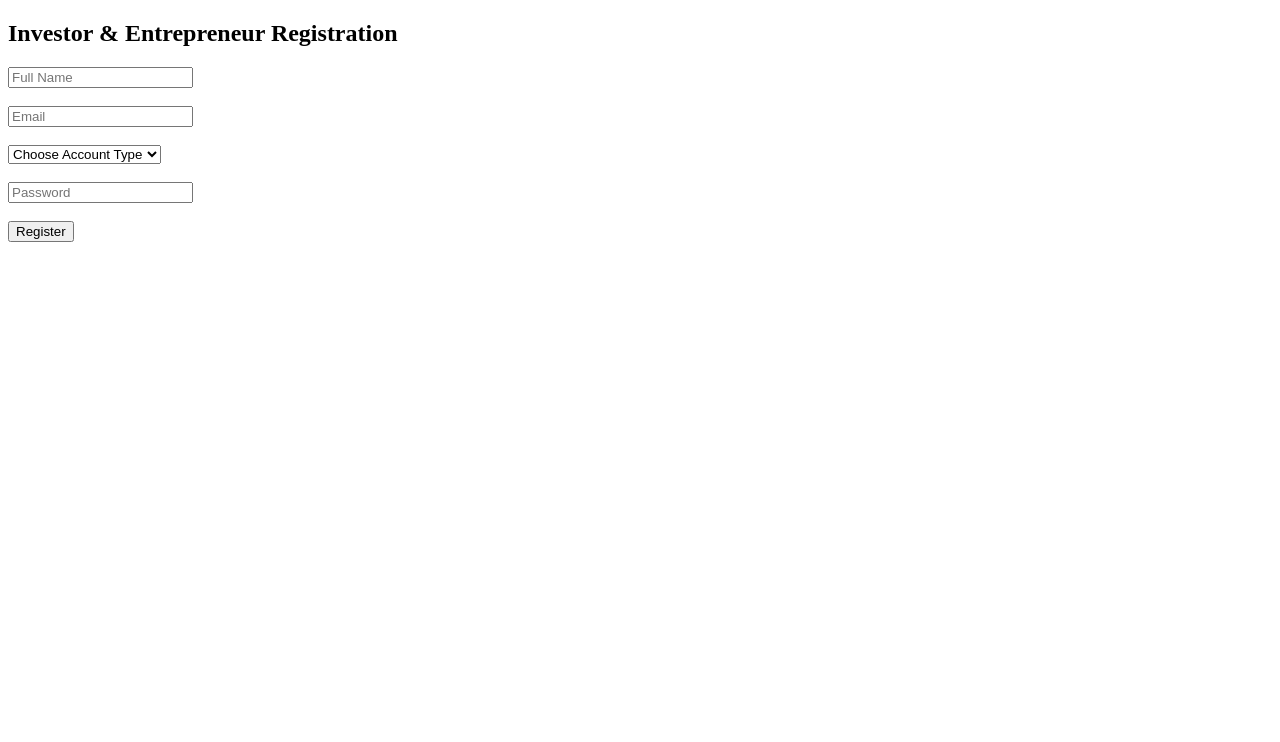
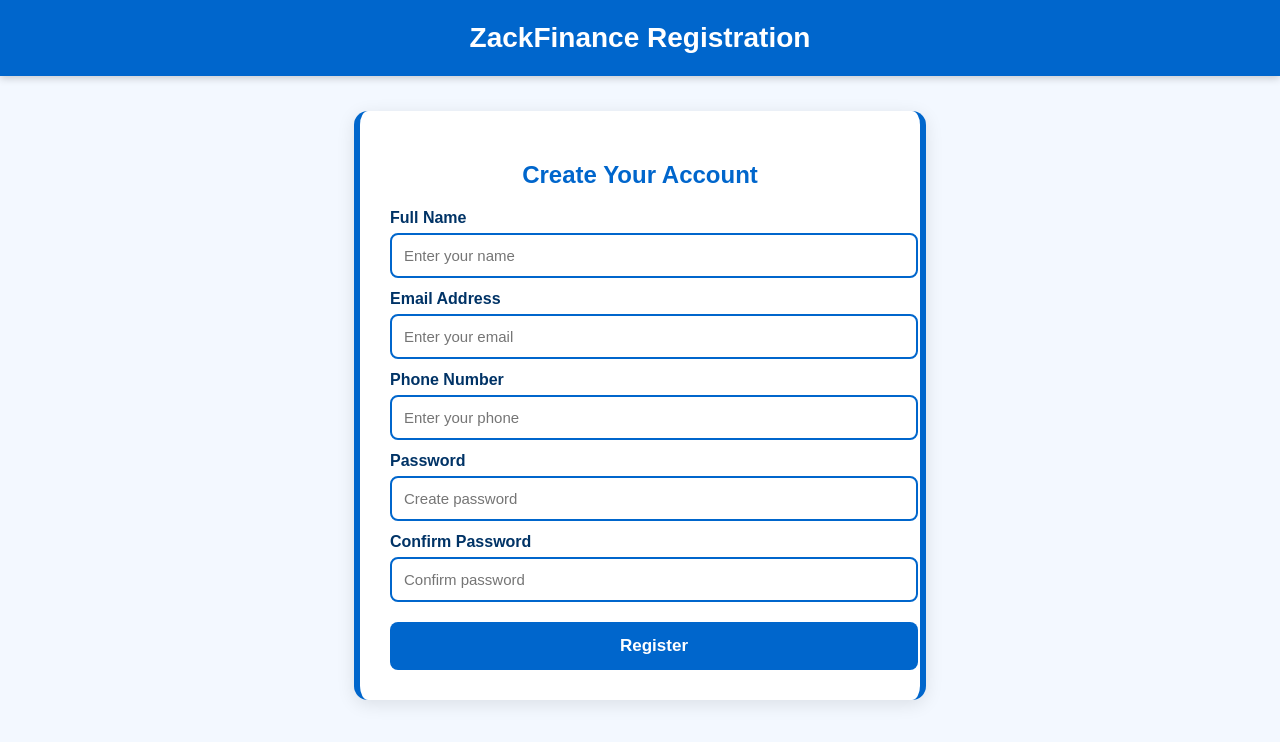
Before and after one commit to zackfinancetz-ai/Zackfinance-platform, a plain HTML site: page registration.html in a window 1280 px wide. Drawn offline with Linux system fonts and the light colour scheme.

Commit message:
Add files via upload

```diff
--- a/registration.html
+++ b/registration.html
@@ -1,22 +1,105 @@
+
 <!DOCTYPE html>
-<html>
-<head><title>Registration</title></head>
+<html lang="en">
+<head>
+<meta charset="UTF-8">
+<meta name="viewport" content="width=device-width, initial-scale=1.0">
+<title>ZackFinance Registration</title>
+<style>
+    body {
+        margin: 0;
+        font-family: 'Arial', sans-serif;
+        background: #f3f8ff;
+        color: #003366;
+    }
+    header {
+        background: #0066cc;
+        padding: 22px;
+        text-align: center;
+        color: white;
+        font-size: 28px;
+        font-weight: bold;
+        box-shadow: 0 2px 8px rgba(0,0,0,0.2);
+    }
+    .container {
+        padding: 35px;
+        text-align: center;
+    }
+    .card {
+        background: white;
+        max-width: 500px;
+        margin: auto;
+        padding: 30px;
+        border-radius: 14px;
+        border-left: 6px solid #0066cc;
+        border-right: 6px solid #0066cc;
+        box-shadow: 0px 4px 18px rgba(0,0,0,0.1);
+        text-align: left;
+    }
+    .card h2 {
+        color: #0066cc;
+        text-align: center;
+        margin-bottom: 20px;
+    }
+    label {
+        font-weight: bold;
+        display: block;
+        margin-top: 12px;
+    }
+    input {
+        width: 100%;
+        padding: 12px;
+        margin-top: 6px;
+        border: 2px solid #0066cc;
+        border-radius: 8px;
+        font-size: 15px;
+    }
+    .btn {
+        display: block;
+        width: 100%;
+        padding: 14px;
+        background: #0066cc;
+        color: white;
+        font-weight: bold;
+        border-radius: 8px;
+        text-decoration: none;
+        text-align: center;
+        margin-top: 20px;
+        font-size: 17px;
+    }
+    .btn:hover {
+        background: #004d99;
+    }
+</style>
+</head>
 <body>
-<h2>Investor & Entrepreneur Registration</h2>
-<form>
-<input type='text' placeholder='Full Name' required>
-<br><br>
-<input type='email' placeholder='Email' required>
-<br><br>
-<select required>
-<option value=''>Choose Account Type</option>
-<option value='Investor'>Investor</option>
-<option value='Entrepreneur'>Entrepreneur</option>
-</select>
-<br><br>
-<input type='password' placeholder='Password' required>
-<br><br>
-<button>Register</button>
-</form>
+
+<header>
+    ZackFinance Registration
+</header>
+
+<div class="container">
+    <div class="card">
+        <h2>Create Your Account</h2>
+
+        <label>Full Name</label>
+        <input type="text" placeholder="Enter your name">
+
+        <label>Email Address</label>
+        <input type="email" placeholder="Enter your email">
+
+        <label>Phone Number</label>
+        <input type="text" placeholder="Enter your phone">
+
+        <label>Password</label>
+        <input type="password" placeholder="Create password">
+
+        <label>Confirm Password</label>
+        <input type="password" placeholder="Confirm password">
+
+        <a class="btn" href="#">Register</a>
+    </div>
+</div>
+
 </body>
 </html>
```
